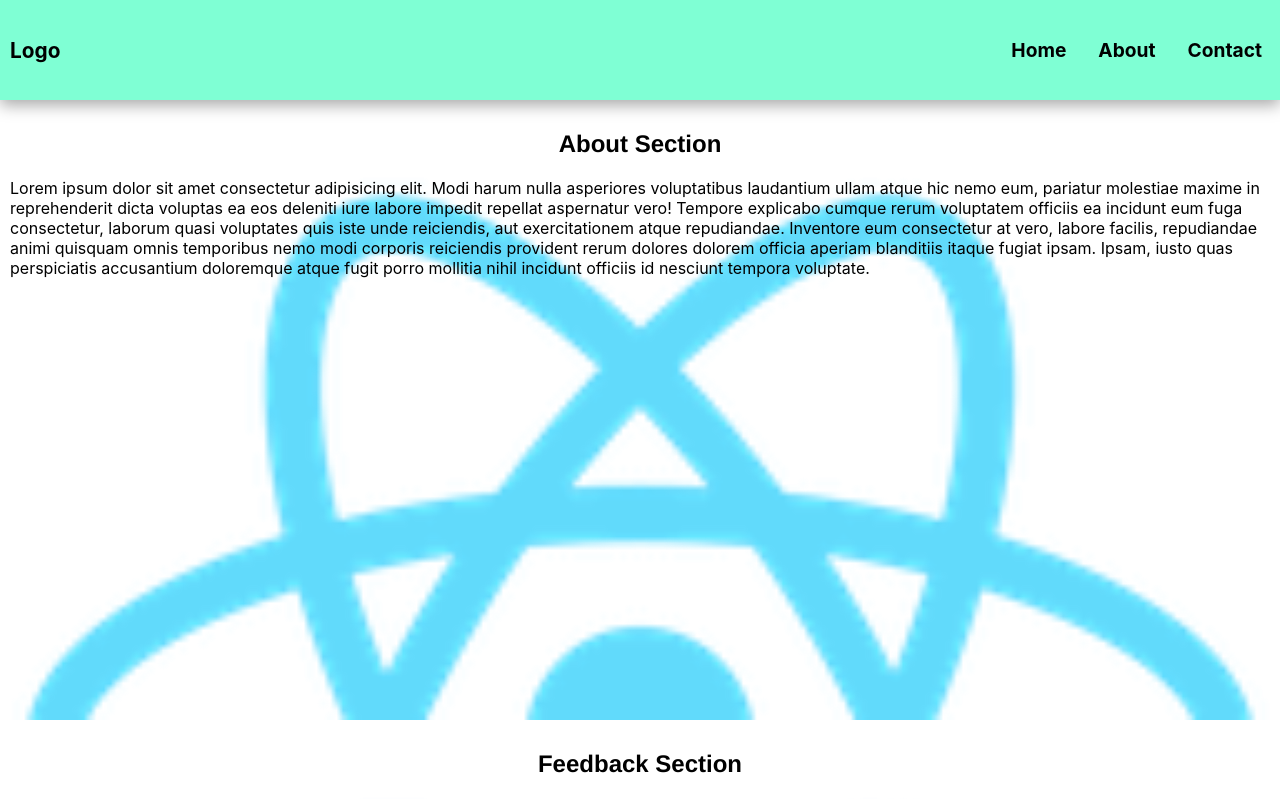
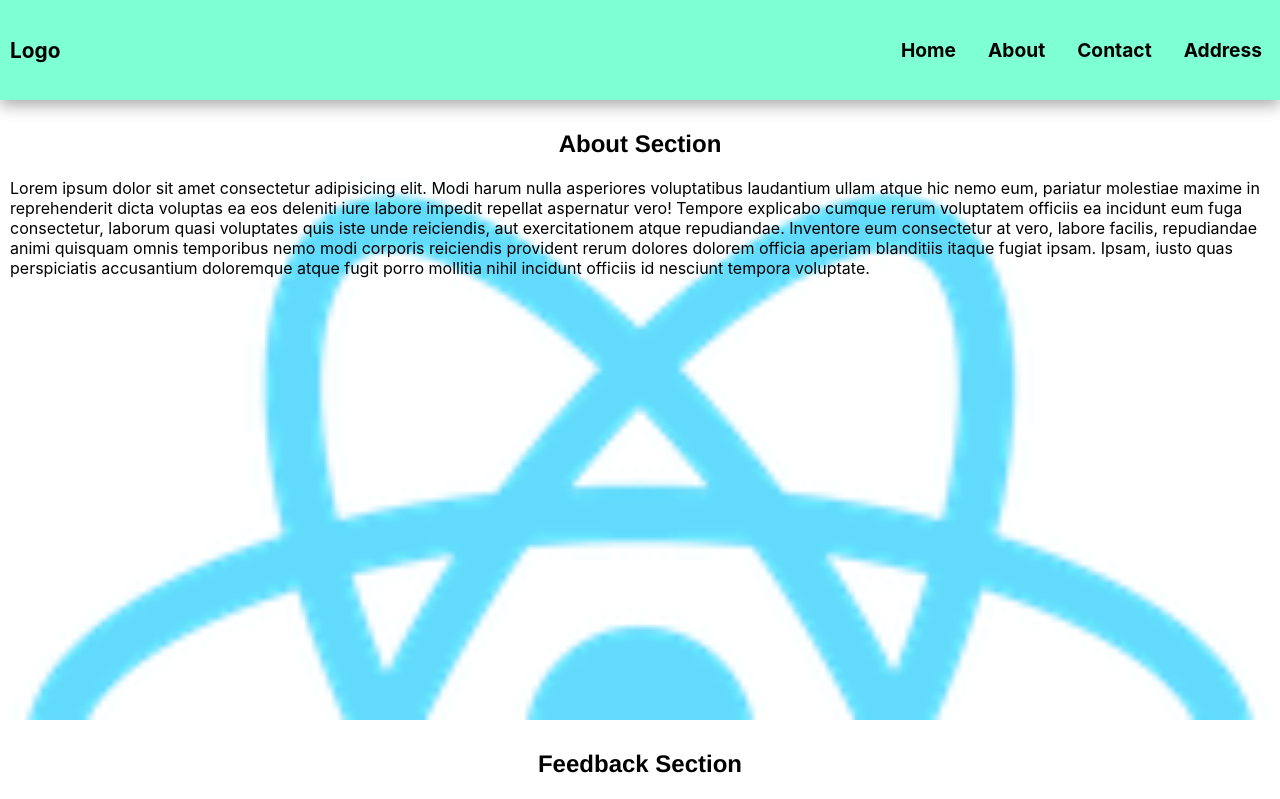
Before and after one commit to Praju2002/ReactJs, a React (Create React App) app: page / in a window 1280 px wide. Shown: the top 799 px of the page. Built offline with nearby package versions, Linux system fonts and the light colour scheme.

Commit message:
First Commit

```diff
--- a/src/component/nav_bar/NavbarComponent.jsx
+++ b/src/component/nav_bar/NavbarComponent.jsx
@@ -7,6 +7,7 @@ function NavBar() {
                     <p class="nav_item">Home</p>
                     <p class="nav_item">About</p>
                     <p class="nav_item">Contact</p>
+                    <p class = "nav_item">Address</p>
                 </div>
             </nav>
         </div>
```
